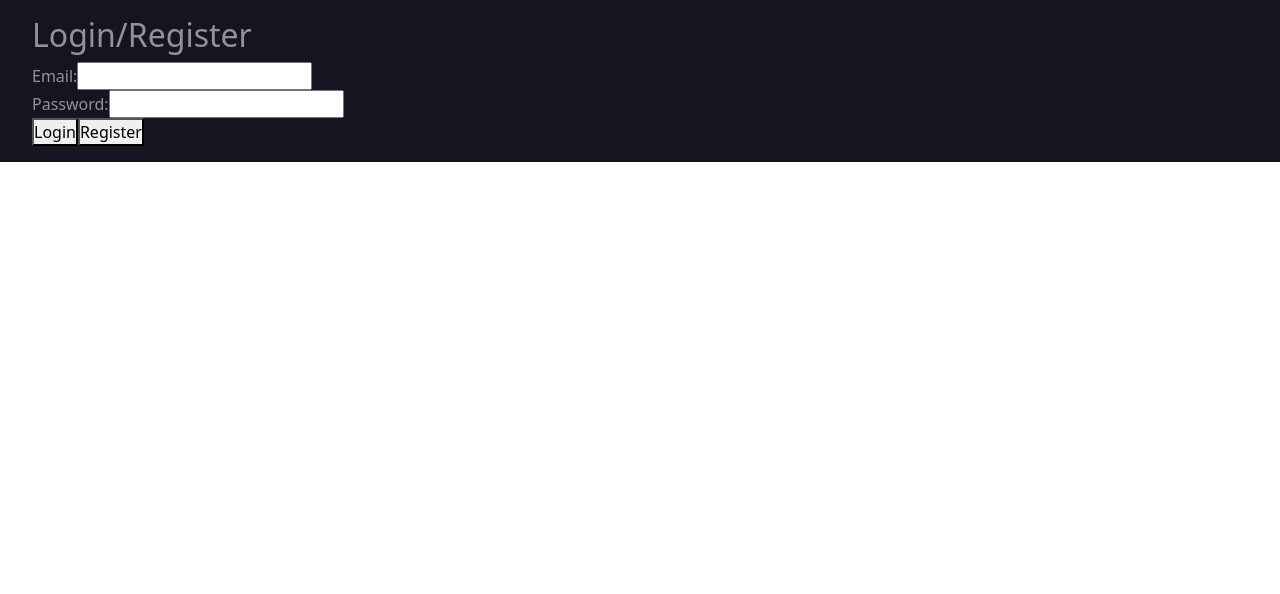
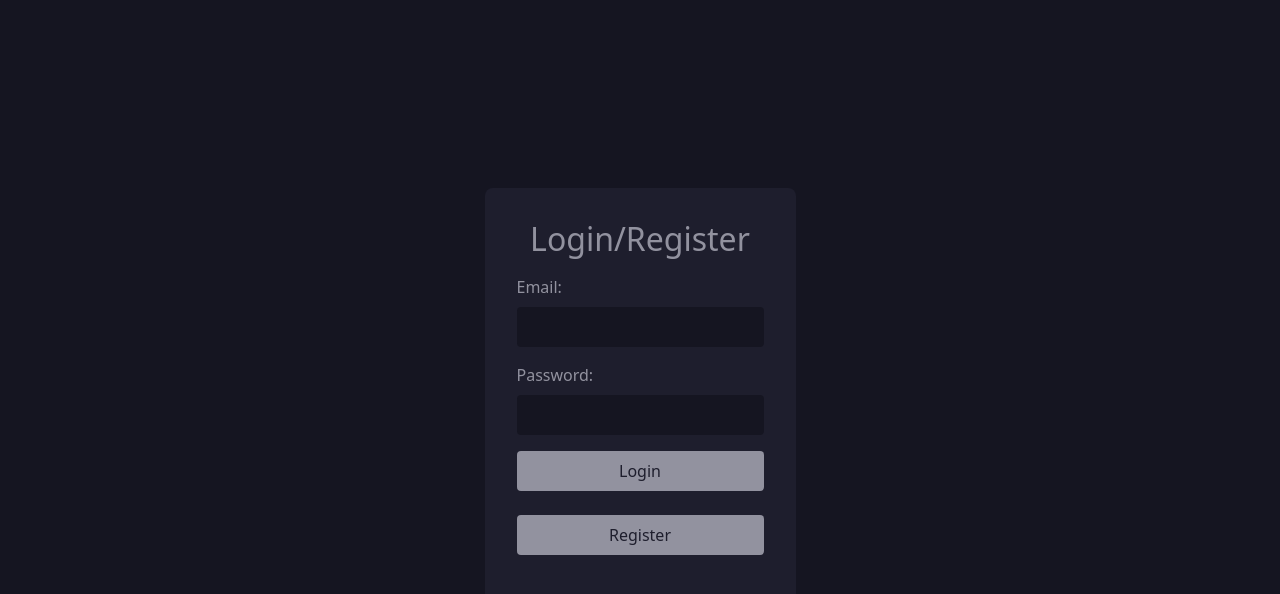
Before and after one commit to A01749164/Dashboard-ProTect, a React (Create React App) app: page / in a window 1280 px wide. Shown: the top 594 px of the page. Built offline with nearby package versions, Linux system fonts and the light colour scheme.

Commit message:
Login styles added

```diff
--- a/src/App.scss
+++ b/src/App.scss
@@ -51,3 +51,64 @@ $light-gray: #92929F;
     color: $light-gray; // Apply light gray color to modal footer text
   }
 }
+
+.login-protect {
+  display: flex;
+  justify-content: center;
+  align-items: center;
+  height: 100vh;
+  background-color: $secondary-color;
+
+  form {
+    background-color: $primary-color;
+    padding: 2rem;
+    border-radius: 0.5rem;
+    color: $light-gray;
+
+    h2 {
+      text-align: center;
+      margin-bottom: 1rem;
+    }
+
+    div {
+      margin-bottom: 1rem;
+
+      label {
+        display: block;
+        margin-bottom: 0.5rem;
+      }
+
+      input {
+        width: 100%;
+        padding: 0.5rem;
+        border: none;
+        border-radius: 0.25rem;
+        background-color: $secondary-color;
+        color: $light-gray;
+
+        &:focus {
+          outline: none;
+          box-shadow: 0 0 0 2px rgba($light-gray, 0.5);
+        }
+      }
+    }
+
+    button {
+      display: block;
+      width: 100%;
+      padding: 0.5rem 1rem;
+      gap: 2rem;
+      margin-bottom: 10%;
+      border: none;
+      border-radius: 0.25rem;
+      background-color: $light-gray;
+      color: $primary-color;
+      cursor: pointer;
+      transition: background-color 0.2s ease-in-out;
+
+      &:hover {
+        background-color: darken($light-gray, 10%);
+      }
+    }
+  }
+}
--- a/src/components/Sidebar.js
+++ b/src/components/Sidebar.js
@@ -1,5 +1,6 @@
 import { NavLink } from "react-router-dom";
 import * as FaIcons from "react-icons/fa6";
+import { IoIosCloseCircle } from "react-icons/io";
 
 const Sidebar = () => {
   return (
@@ -25,6 +26,16 @@ const Sidebar = () => {
             Están a Salvo
           </NavLink>
         </li>
+        <li>
+          <NavLink
+            to="/"
+            className="w-100 d-inline-block"
+            activeClassName="active"
+          >
+          <IoIosCloseCircle className="me-3" />
+          Logout
+          </NavLink>
+        </li>
       </ul>
     </div>
   );
--- a/src/pages/Login.js
+++ b/src/pages/Login.js
@@ -47,9 +47,9 @@ const LoginRegisterForm = () => {
   };
 
   return (
-    <div className='tablas-protect'>
-      <h2>Login/Register</h2>
+    <div className='login-protect'>
       <form>
+        <h2>Login/Register</h2>
         <div>
           <label htmlFor="email">Email:</label>
           <input
```
